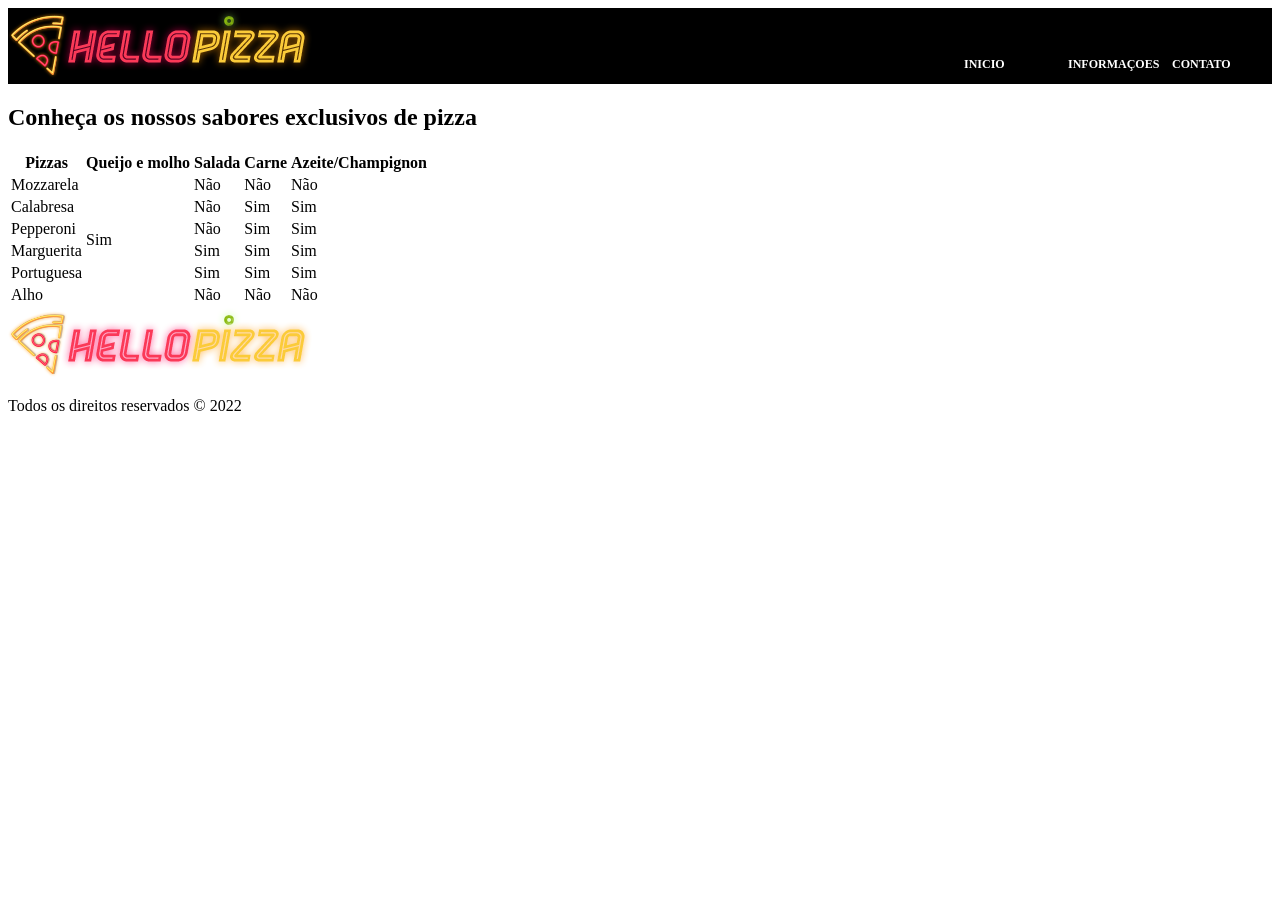
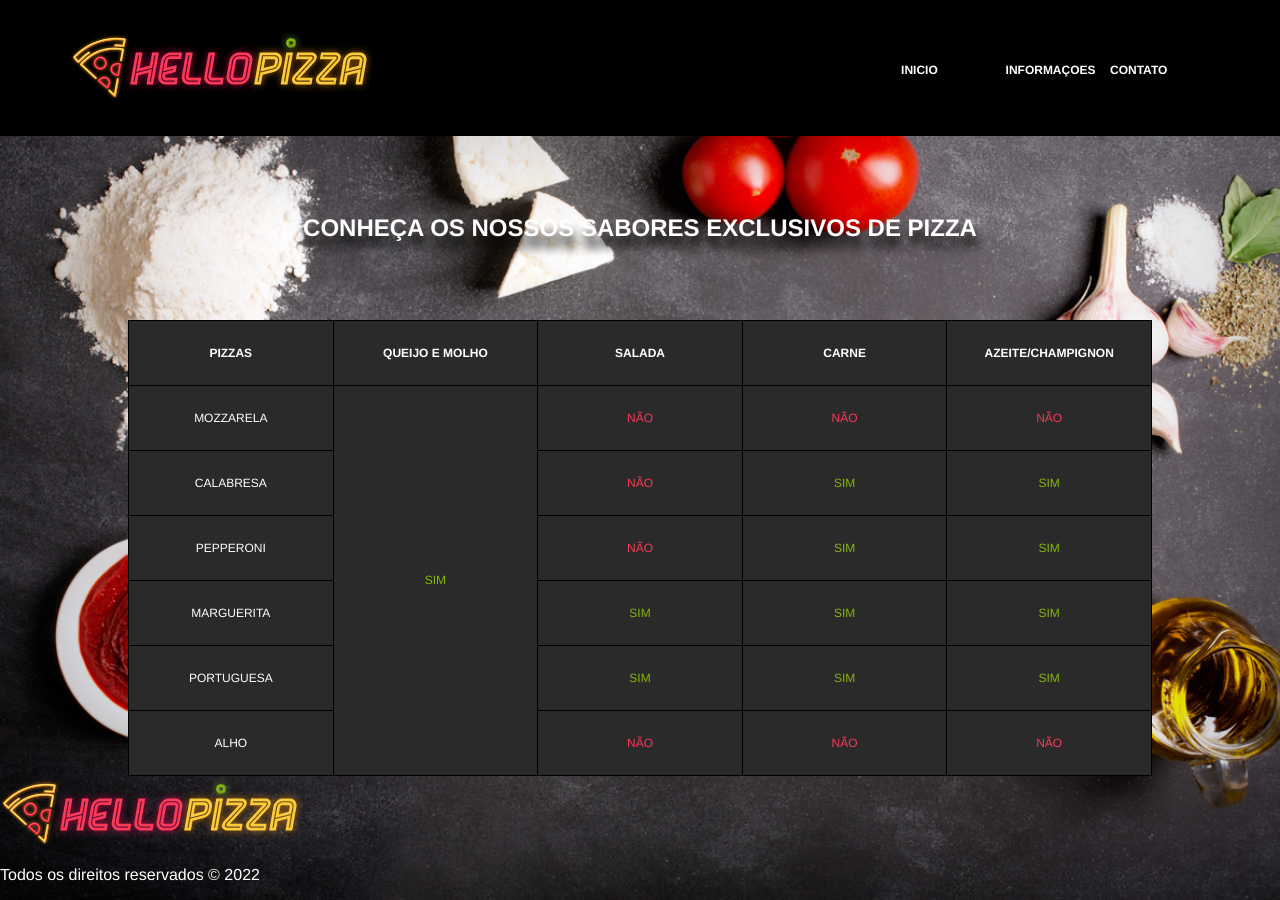
Before and after one commit to Spanserki/Pizza, a plain HTML site: page index.html in a window 1280 px wide. Before the commit the page ends 800 px from the top, so only its background shows below. Drawn offline with Linux system fonts and the light colour scheme.

Commit message:
Aplicando CSS na tabela

```diff
--- a/CSS/style.css
+++ b/CSS/style.css
@@ -1,7 +1,17 @@
+body {
+	background-color: #060606;
+    background-image: url(../img/background-pizza.jpg);
+    background-repeat: no-repeat;
+    background-size:cover;
+	color: #fff;
+	font-family: "Helvetica Neue", sans-serif;
+    margin: 0;
+}
+
 #Banner{
     height: 76px;
     background-color: rgba(0, 0, 0, 5);
-    padding: 30px, 70px, 30px, 70px;
+    padding: 30px 70px 30px 70px;
 }
 
 #Banner h1{
@@ -21,10 +31,47 @@
     width: 100px;
 }
 
-#Banner nav ul li a{
+#Banner ul {
+    margin: 0;
+}
+
+#Banner nav ul li a {
     color: white;
     text-decoration: none;
     font-size: 12px;
     font-weight: bold;
     text-transform: uppercase;
 }
+
+#Sabores h2 {
+    text-align: center;
+    line-height: 6;
+    text-shadow: 2px 12px 10px #060606;
+    text-transform: uppercase;
+}
+
+#Sabores table {
+    background-color: #2a2a2a;
+    text-align: center;
+    margin: 0 auto;
+    border-collapse: collapse;
+    width: 80%;
+}
+
+#Sabores td,
+#Sabores th {
+    border: 1px #000 solid;
+    font-size: 12px;
+    padding: 25px;
+    text-align: center;
+    text-transform: uppercase;
+    width: 20%;
+}
+
+#Sabores .negativo {
+    color: #fb3958;
+}
+
+#Sabores .positivo {
+    color: #87b50f;
+}
--- a/index.html
+++ b/index.html
@@ -25,7 +25,6 @@
     <section>
         <div id="Sabores">
             <h2>Conheça os nossos sabores exclusivos de pizza</h2>
-        </div>
 
             <table>
                 <tr>
@@ -38,47 +37,50 @@
 
                 <tr>
                     <td>Mozzarela</td>
-                <td rowspan="6" class="Positivo">Sim</td>
-                <td>Não</td>
-                <td>Não</td>
-                <td>Não</td>
+                    <td rowspan="6" class="positivo">Sim</td>
+                    <td class="negativo">Não</td>
+                    <td class="negativo">Não</td>
+                    <td class="negativo">Não</td>
                 </tr>
 
                 <tr>
                     <td>Calabresa</td>
-                <td>Não</td>
-                <td>Sim</td>
-                <td>Sim</td>
+                    <td class="negativo">Não</td>
+                    <td class="positivo">Sim</td>
+                    <td class="positivo">Sim</td>
                 </tr>
 
                 <tr>
                     <td>Pepperoni</td>
-                <td>Não</td>
-                <td>Sim</td>
-                <td>Sim</td>
+                    <td class="negativo">Não</td>
+                    <td class="positivo">Sim</td>
+                    <td class="positivo">Sim</td>
                 </tr>
 
                 <tr>
                     <td>Marguerita</td>
-                <td>Sim</td>
-                <td>Sim</td>
-                <td>Sim</td>
+                    <td class="positivo">Sim</td>
+                    <td class="positivo">Sim</td>
+                    <td class="positivo">Sim</td>
                 </tr>
 
                 <tr>
                     <td>Portuguesa</td>
-                <td>Sim</td>
-                <td>Sim</td>
-                <td>Sim</td>
+                    <td class="positivo">Sim</td>
+                    <td class="positivo">Sim</td>
+                    <td class="positivo">Sim</td>
                 </tr>
 
                 <tr>
                     <td>Alho</td>
-                <td>Não</td>
-                <td>Não</td>
-                <td>Não</td>
+                    <td class="negativo">Não</td>
+                    <td class="negativo">Não</td>
+                    <td class="negativo">Não</td>
                 </tr>
             </table>
+        </div>
+
+
     </section>
 
     <footer>
@@ -86,7 +88,6 @@
             <a href="#" id="logo-cabeçalho">
                 <img src="img/logo-helloPizza.png" alt="logo-helloPizza">
             </a>
-
             <p>Todos os direitos reservados &copy; 2022</p>
         </div>
     </footer>
```
Lines whose indentation alone changed are shown as unchanged.
